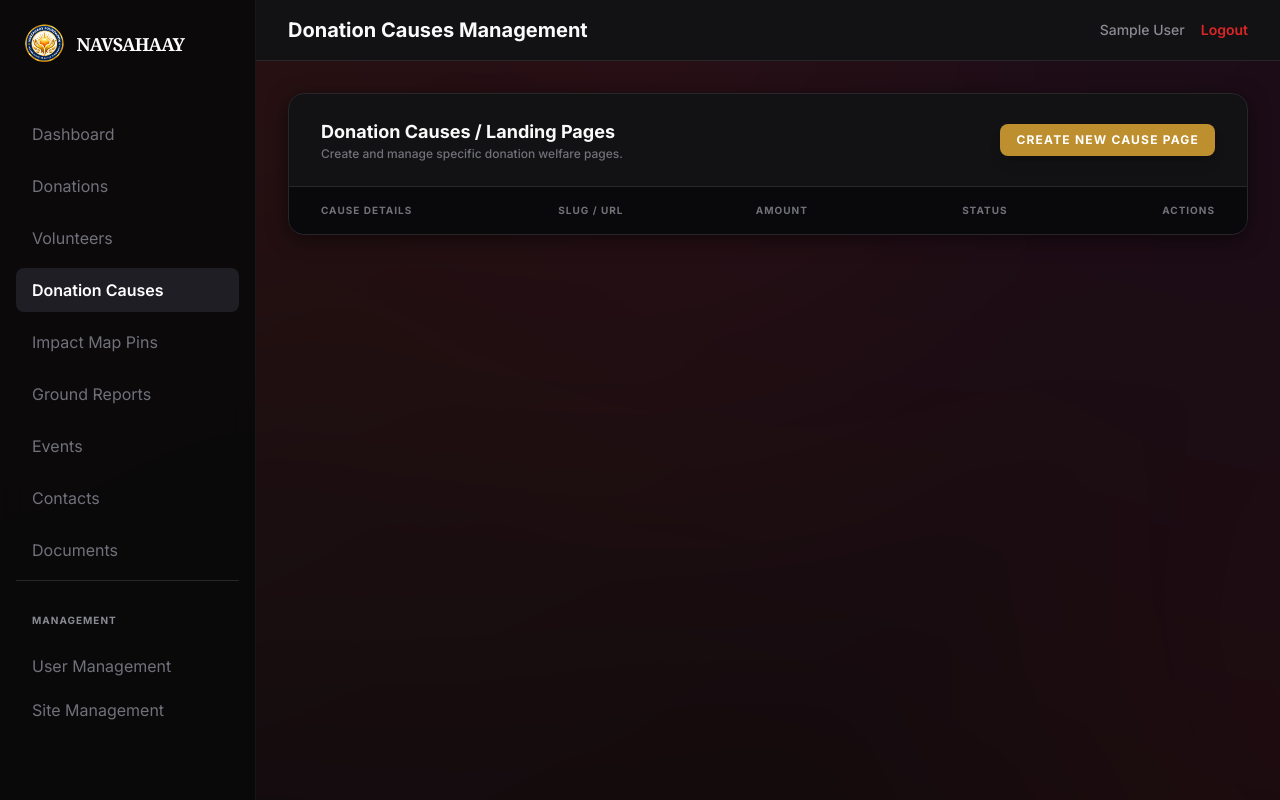
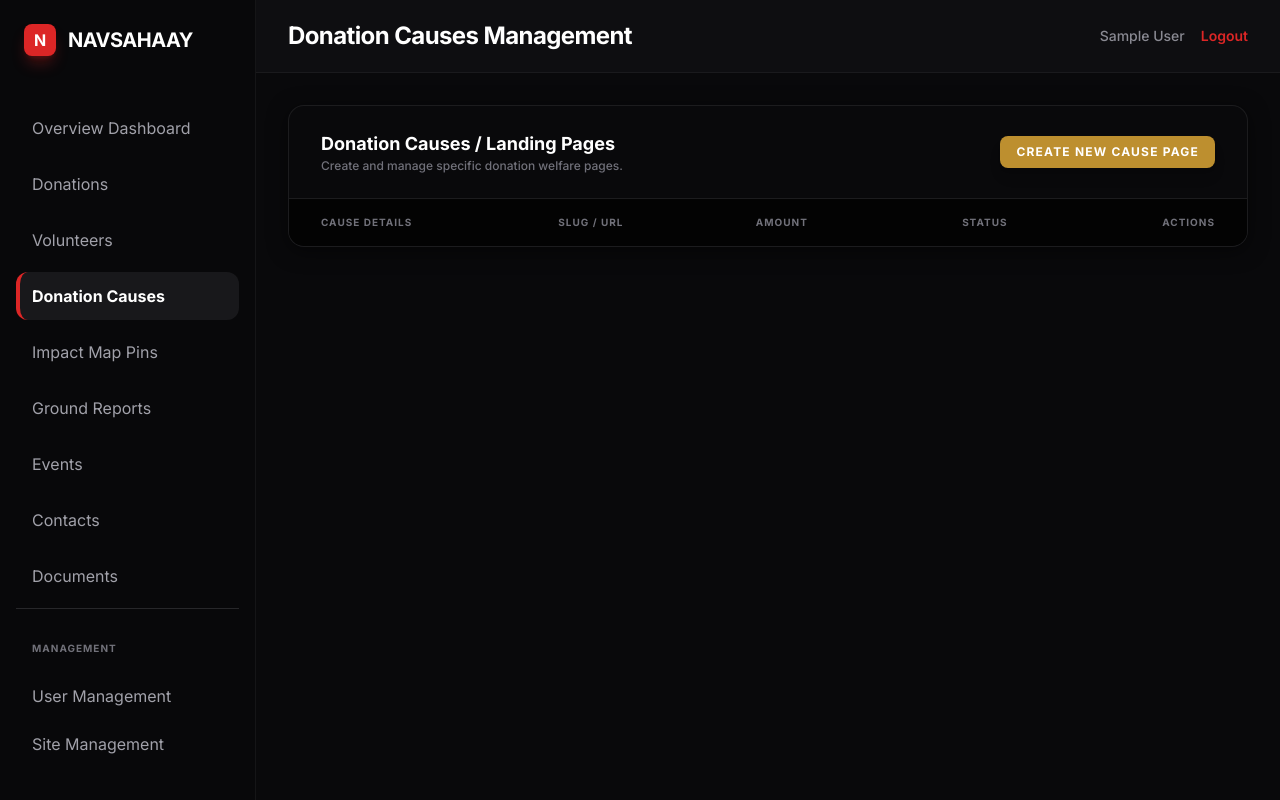
Before and after one commit to supportzingtv-create/NavSahaay, a Flask app: page /admin/causes in a window 1280 px wide. Run offline with Flask 3, Linux system fonts and the light colour scheme; the visitor is signed in with stand-in values (Sample User, id 1); data that the repository does not hold is empty; some libraries are stand-ins or nearby versions.

Commit message:
UI: perfected high-contrast aurora background flow, fixed page overflow scroll, and added full ZingTV premium fill

```diff
--- a/app/templates/admin/base.html
+++ b/app/templates/admin/base.html
@@ -31,52 +31,65 @@
     </script>
     <style>
         :root {
-            --dark-bg: #09090b;
-            --card-bg: #121214;
-            --border-color: #27272a;
-            --text-main: #fafafa;
+            --dark-bg: #030303;
+            --card-bg: #09090b;
+            --border-color: rgba(255, 255, 255, 0.08);
+            --text-main: #ffffff;
             --text-muted: #a1a1aa;
         }
 
-        body {
+        html, body {
             background-color: var(--dark-bg);
             color: var(--text-main);
             position: relative;
             overflow-x: hidden;
+            width: 100%;
+            margin: 0;
+            padding: 0;
         }
 
-        /* Enhanced Dynamic Moving/Flowing Red & Purple Cyberpunk Neon Motion Background */
+        /* High-Contrast Vibrant Moving Red Ambient Aurora Backdrop (ZingTV Fill Style) */
         body::before {
             content: "";
             position: fixed;
-            top: -50%;
-            left: -50%;
-            width: 200%;
-            height: 200%;
-            background: radial-gradient(circle at 20% 30%, rgba(239, 68, 68, 0.15) 0%, transparent 50%),
-                        radial-gradient(circle at 80% 70%, rgba(185, 28, 28, 0.12) 0%, transparent 50%),
-                        radial-gradient(circle at 50% 20%, rgba(220, 38, 38, 0.08) 0%, transparent 40%),
-                        radial-gradient(circle at 75% 15%, rgba(147, 51, 234, 0.07) 0%, transparent 45%);
-            z-index: -1;
+            top: -40%;
+            left: -40%;
+            width: 180%;
+            height: 180%;
+            background: radial-gradient(circle at 15% 25%, rgba(220, 38, 38, 0.28) 0%, transparent 45%),
+                        radial-gradient(circle at 85% 75%, rgba(153, 27, 27, 0.25) 0%, transparent 45%),
+                        radial-gradient(circle at 50% 50%, rgba(239, 68, 68, 0.15) 0%, transparent 50%),
+                        radial-gradient(circle at 80% 20%, rgba(126, 34, 206, 0.12) 0%, transparent 40%);
+            z-index: -2;
             pointer-events: none;
-            filter: blur(40px);
-            animation: flowingMotion 15s linear infinite;
+            filter: blur(50px);
+            animation: flowingMotion 12s ease-in-out infinite alternate;
         }
 
         @keyframes flowingMotion {
-            0% { transform: rotate(0deg) translate(0px, 0px) scale(1); }
-            33% { transform: rotate(4deg) translate(30px, -50px) scale(1.05); }
-            66% { transform: rotate(-3deg) translate(-20px, 40px) scale(0.95); }
-            100% { transform: rotate(0deg) translate(0px, 0px) scale(1); }
+            0% { transform: translate(0px, 0px) scale(1) rotate(0deg); }
+            50% { transform: translate(40px, 60px) scale(1.12) rotate(3deg); }
+            100% { transform: translate(-20px, -40px) scale(0.95) rotate(-2deg); }
+        }
+
+        /* Subtle animated overlay pattern for rich digital feel */
+        body::after {
+            content: "";
+            position: fixed;
+            inset: 0;
+            background-image: radial-gradient(rgba(255, 255, 255, 0.015) 1px, transparent 1px);
+            background-size: 24px 24px;
+            z-index: -1;
+            pointer-events: none;
         }
 
         /* Theme Overrides for Total Dark Mode and White Text */
         .admin-theme { background: var(--dark-bg); color: var(--text-main); }
         .admin-theme .bg-white { background-color: var(--card-bg) !important; color: var(--text-main) !important; }
         .admin-theme .bg-gray-50 { background-color: var(--dark-bg) !important; }
-        .admin-theme .bg-gray-100 { background-color: #1f1f23 !important; }
-        .admin-theme .bg-gray-900 { background-color: #040405 !important; }
-        .admin-theme .bg-gray-800 { background-color: #1e1e24 !important; }
+        .admin-theme .bg-gray-100 { background-color: #141416 !important; }
+        .admin-theme .bg-gray-900 { background-color: #050506 !important; }
+        .admin-theme .bg-gray-800 { background-color: #18181b !important; }
 
         .admin-theme .text-gray-900 { color: var(--text-main) !important; }
         .admin-theme .text-gray-800 { color: #f4f4f5 !important; }
@@ -117,51 +130,52 @@
         }
 
         .stat-card {
-            background: linear-gradient(145deg, rgba(24, 24, 27, 0.9), rgba(18, 18, 20, 0.9));
+            background: linear-gradient(135deg, rgba(20, 20, 25, 0.7), rgba(10, 10, 12, 0.8));
             border: 1px solid rgba(255, 255, 255, 0.05);
-            transition: all 0.3s ease;
+            box-shadow: inset 0 1px 1px rgba(255, 255, 255, 0.05), 0 10px 25px -5px rgba(0, 0, 0, 0.6);
+            transition: all 0.4s cubic-bezier(0.16, 1, 0.3, 1);
         }
 
         .stat-card:hover {
-            border-color: rgba(239, 68, 68, 0.2);
-            transform: translateY(-2px);
-            box-shadow: 0 10px 30px -10px rgba(0, 0, 0, 0.7);
+            border-color: rgba(220, 38, 38, 0.4);
+            box-shadow: 0 0 30px rgba(220, 38, 38, 0.15), inset 0 1px 1px rgba(255, 255, 255, 0.1);
+            transform: translateY(-4px) scale(1.01);
         }
     </style>
 </head>
 <body class="admin-theme bg-zinc-950 font-sans antialiased text-zinc-100">
-    <div class="min-h-screen flex">
+    <div class="min-h-screen flex overflow-hidden w-full">
         <!-- Sidebar -->
         <aside class="w-64 bg-zinc-950 text-white flex-shrink-0 hidden md:block">
             <div class="p-6">
                 <a href="{{ url_for('main.home') }}" class="flex items-center space-x-3">
-                    <img class="h-10 w-auto object-contain" src="{{ url_for('static', filename='images/logo2.png') }}" alt="Logo">
-                    <span class="text-lg font-bold tracking-tighter uppercase font-serif">NavSahaay</span>
+                    <div class="w-8 h-8 rounded-lg bg-red-600 flex items-center justify-center font-bold text-white shadow-lg shadow-red-600/30">N</div>
+                    <span class="text-xl font-black tracking-tight uppercase">NavSahaay</span>
                 </a>
             </div>
             <nav class="mt-6 px-4 space-y-2">
-                <a href="{{ url_for('admin.dashboard') }}" class="block px-4 py-2.5 rounded-lg hover:bg-gray-800 transition-colors {% if request.endpoint == 'admin.dashboard' %}bg-gray-800 text-white font-semibold{% else %}text-gray-400{% endif %}">Dashboard</a>
-                <a href="{{ url_for('admin.donations') }}" class="block px-4 py-2.5 rounded-lg hover:bg-gray-800 transition-colors {% if request.endpoint == 'admin.donations' %}bg-gray-800 text-white font-semibold{% else %}text-gray-400{% endif %}">Donations</a>
-                <a href="{{ url_for('admin.volunteers') }}" class="block px-4 py-2.5 rounded-lg hover:bg-gray-800 transition-colors {% if request.endpoint == 'admin.volunteers' %}bg-gray-800 text-white font-semibold{% else %}text-gray-400{% endif %}">Volunteers</a>
-                <a href="{{ url_for('admin.causes') }}" class="block px-4 py-2.5 rounded-lg hover:bg-gray-800 transition-colors {% if request.endpoint == 'admin.causes' %}bg-gray-800 text-white font-semibold{% else %}text-gray-400{% endif %}">Donation Causes</a>
-                <a href="{{ url_for('admin.impact_map') }}" class="block px-4 py-2.5 rounded-lg hover:bg-gray-800 transition-colors {% if request.endpoint == 'admin.impact_map' %}bg-gray-800 text-white font-semibold{% else %}text-gray-400{% endif %}">Impact Map Pins</a>
-                <a href="{{ url_for('admin.reports') }}" class="block px-4 py-2.5 rounded-lg hover:bg-gray-800 transition-colors {% if request.endpoint == 'admin.reports' %}bg-gray-800 text-white font-semibold{% else %}text-gray-400{% endif %}">Ground Reports</a>
-                <a href="{{ url_for('admin.events') }}" class="block px-4 py-2.5 rounded-lg hover:bg-gray-800 transition-colors {% if request.endpoint == 'admin.events' %}bg-gray-800 text-white font-semibold{% else %}text-gray-400{% endif %}">Events</a>
-                <a href="{{ url_for('admin.contacts') }}" class="block px-4 py-2.5 rounded-lg hover:bg-gray-800 transition-colors {% if request.endpoint == 'admin.contacts' %}bg-gray-800 text-white font-semibold{% else %}text-gray-400{% endif %}">Contacts</a>
-                <a href="{{ url_for('admin.documents') }}" class="block px-4 py-2.5 rounded-lg hover:bg-gray-800 transition-colors {% if request.endpoint == 'admin.documents' %}bg-gray-800 text-white font-semibold{% else %}text-gray-400{% endif %}">Documents</a>
+                <a href="{{ url_for('admin.dashboard') }}" class="block px-4 py-3 rounded-xl hover:bg-zinc-900 transition-all {% if request.endpoint == 'admin.dashboard' %}bg-zinc-900 text-white font-bold border-l-4 border-red-600 pl-3{% else %}text-zinc-400{% endif %}">Overview Dashboard</a>
+                <a href="{{ url_for('admin.donations') }}" class="block px-4 py-3 rounded-xl hover:bg-zinc-900 transition-all {% if request.endpoint == 'admin.donations' %}bg-zinc-900 text-white font-bold border-l-4 border-red-600 pl-3{% else %}text-zinc-400{% endif %}">Donations</a>
+                <a href="{{ url_for('admin.volunteers') }}" class="block px-4 py-3 rounded-xl hover:bg-zinc-900 transition-all {% if request.endpoint == 'admin.volunteers' %}bg-zinc-900 text-white font-bold border-l-4 border-red-600 pl-3{% else %}text-zinc-400{% endif %}">Volunteers</a>
+                <a href="{{ url_for('admin.causes') }}" class="block px-4 py-3 rounded-xl hover:bg-zinc-900 transition-all {% if request.endpoint == 'admin.causes' %}bg-zinc-900 text-white font-bold border-l-4 border-red-600 pl-3{% else %}text-zinc-400{% endif %}">Donation Causes</a>
+                <a href="{{ url_for('admin.impact_map') }}" class="block px-4 py-3 rounded-xl hover:bg-zinc-900 transition-all {% if request.endpoint == 'admin.impact_map' %}bg-zinc-900 text-white font-bold border-l-4 border-red-600 pl-3{% else %}text-zinc-400{% endif %}">Impact Map Pins</a>
+                <a href="{{ url_for('admin.reports') }}" class="block px-4 py-3 rounded-xl hover:bg-zinc-900 transition-all {% if request.endpoint == 'admin.reports' %}bg-zinc-900 text-white font-bold border-l-4 border-red-600 pl-3{% else %}text-zinc-400{% endif %}">Ground Reports</a>
+                <a href="{{ url_for('admin.events') }}" class="block px-4 py-3 rounded-xl hover:bg-zinc-900 transition-all {% if request.endpoint == 'admin.events' %}bg-zinc-900 text-white font-bold border-l-4 border-red-600 pl-3{% else %}text-zinc-400{% endif %}">Events</a>
+                <a href="{{ url_for('admin.contacts') }}" class="block px-4 py-3 rounded-xl hover:bg-zinc-900 transition-all {% if request.endpoint == 'admin.contacts' %}bg-zinc-900 text-white font-bold border-l-4 border-red-600 pl-3{% else %}text-zinc-400{% endif %}">Contacts</a>
+                <a href="{{ url_for('admin.documents') }}" class="block px-4 py-3 rounded-xl hover:bg-zinc-900 transition-all {% if request.endpoint == 'admin.documents' %}bg-zinc-900 text-white font-bold border-l-4 border-red-600 pl-3{% else %}text-zinc-400{% endif %}">Documents</a>
 
-                <div class="mt-8 pt-8 border-t border-gray-800">
-                    <p class="px-4 text-[10px] font-bold text-gray-500 uppercase tracking-widest mb-4">Management</p>
-                    <a href="{{ url_for('admin.users') }}" class="block px-4 py-2.5 rounded-lg hover:bg-gray-800 transition-colors {% if request.endpoint == 'admin.users' %}bg-gray-800 text-white font-semibold{% else %}text-gray-400{% endif %}">User Management</a>
-                    <a href="{{ url_for('admin.settings') }}" class="block px-4 py-2.5 rounded-lg hover:bg-gray-800 transition-colors {% if request.endpoint == 'admin.settings' %}bg-gray-800 text-white font-semibold{% else %}text-gray-400{% endif %}">Site Management</a>
+                <div class="mt-8 pt-8 border-t border-zinc-800">
+                    <p class="px-4 text-[10px] font-bold text-zinc-500 uppercase tracking-widest mb-4">Management</p>
+                    <a href="{{ url_for('admin.users') }}" class="block px-4 py-3 rounded-xl hover:bg-zinc-900 transition-all {% if request.endpoint == 'admin.users' %}bg-zinc-900 text-white font-bold border-l-4 border-red-600 pl-3{% else %}text-zinc-400{% endif %}">User Management</a>
+                    <a href="{{ url_for('admin.settings') }}" class="block px-4 py-3 rounded-xl hover:bg-zinc-900 transition-all {% if request.endpoint == 'admin.settings' %}bg-zinc-900 text-white font-bold border-l-4 border-red-600 pl-3{% else %}text-zinc-400{% endif %}">Site Management</a>
                 </div>
             </nav>
         </aside>
 
         <!-- Main Content -->
-        <div class="flex-1 flex flex-col min-w-0">
-            <header class="bg-white border-b border-gray-200 px-8 py-4 flex justify-between items-center sticky top-0 z-10">
-                <h1 class="text-xl font-bold">{% block header_title %}Dashboard{% endblock %}</h1>
+        <div class="flex-1 flex flex-col min-w-0 overflow-y-auto overflow-x-hidden h-screen">
+            <header class="px-8 py-5 flex justify-between items-center sticky top-0 z-10">
+                <h1 class="text-2xl font-black tracking-tight text-white">{% block header_title %}Dashboard{% endblock %}</h1>
                 <div class="flex items-center space-x-4">
                     <span class="text-sm font-medium text-gray-500">{{ current_user.name if current_user.is_authenticated else 'Admin' }}</span>
                     <a href="{{ url_for('auth.logout') }}" class="text-sm font-semibold text-red-600 hover:text-red-700">Logout</a>
```
Also changed, not shown: app/templates/admin/dashboard.html (+30 -30 lines).
